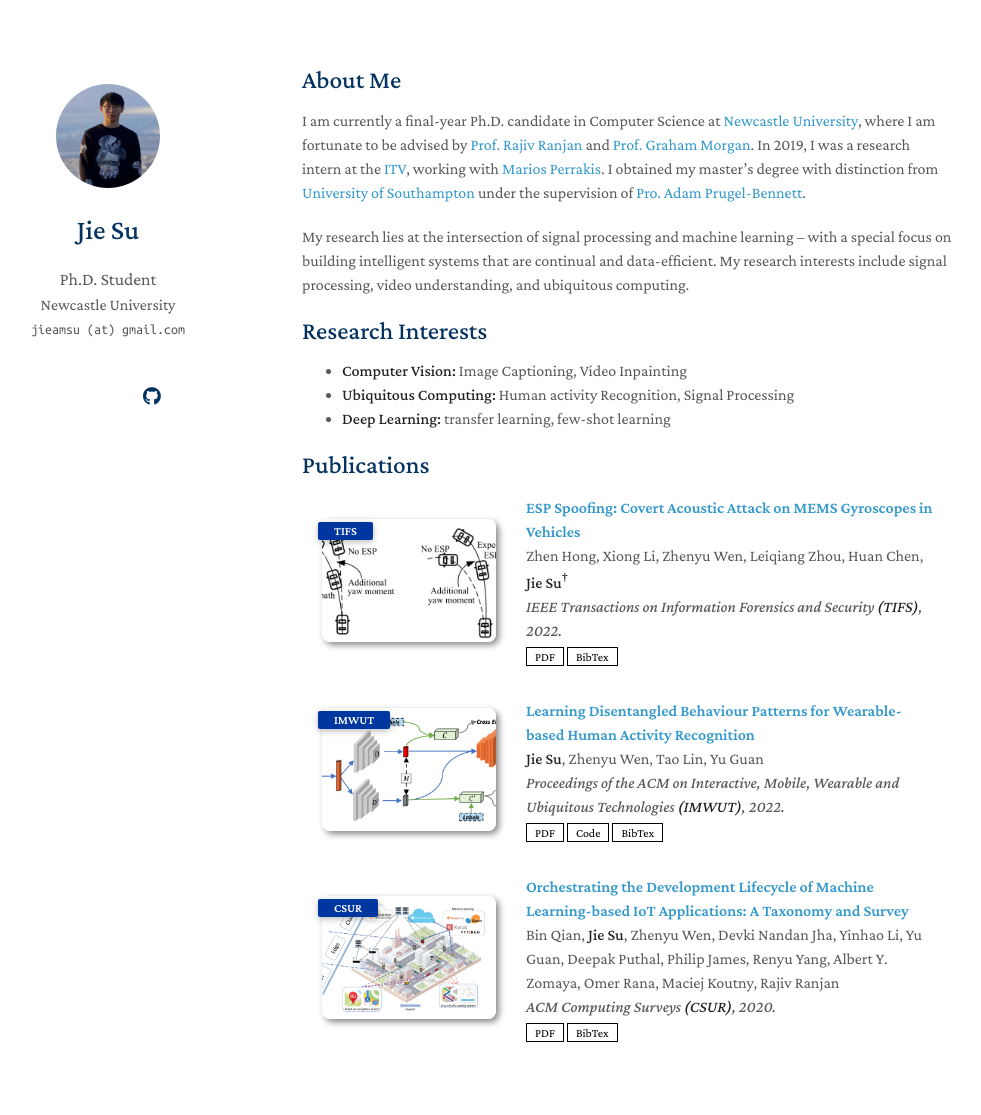
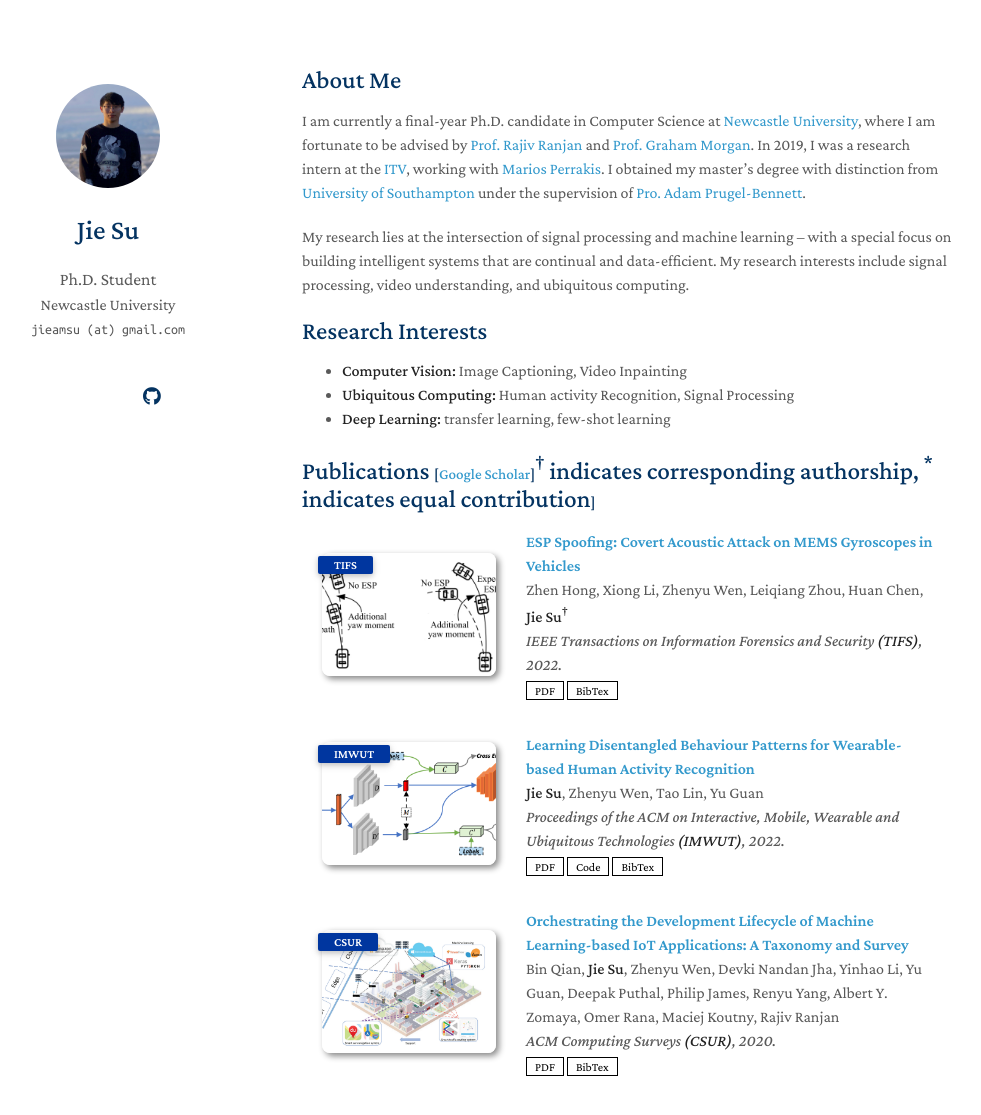
Before and after one commit to Jie-su/Jie-su.github.io, a Jekyll site: the page built from index.md, in a window 1280 px wide and 1203 px high. Shown: the top 1115 px of the window, without its empty margins (168-1149 px from the left). Built offline with Jekyll 4.4.1, drawn with Linux system fonts in a browser that asks for light colours; nearby versions of some CDN libraries; a style sheet for code colours, icons or effects is not loaded; our own code applies the rules of GitHub Pages for plain Markdown files.

Commit message:
update google analysis

```diff
--- a/_includes/publications.md
+++ b/_includes/publications.md
@@ -1,4 +1,4 @@
-<h2 id="publications" style="margin: 2px 0px -15px;">Publications</h2>
+<h2 id="publications" style="margin: 2px 0px -15px;">Publications <temp style="font-size:15px;">[</temp><a href="https://scholar.google.com/citations?user=81xFaqUAAAAJ&hl=en" target="_blank" style="font-size:15px;">Google Scholar</a><temp style="font-size:15px;">]</temp><sup>†</sup> indicates corresponding authorship, <sup>*</sup> indicates equal contribution<temp style="font-size:15px;">]</temp></h2>
 
 <div class="publications">
 <ol class="bibliography">
```
